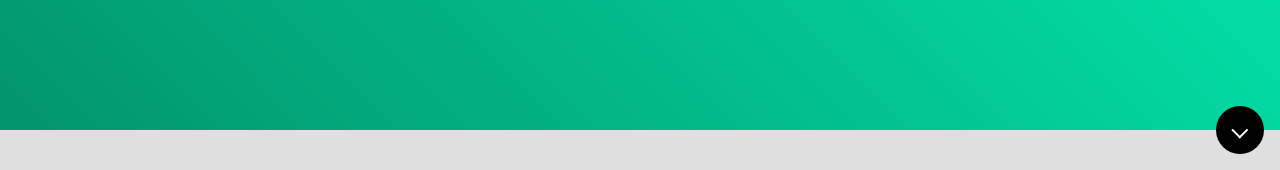
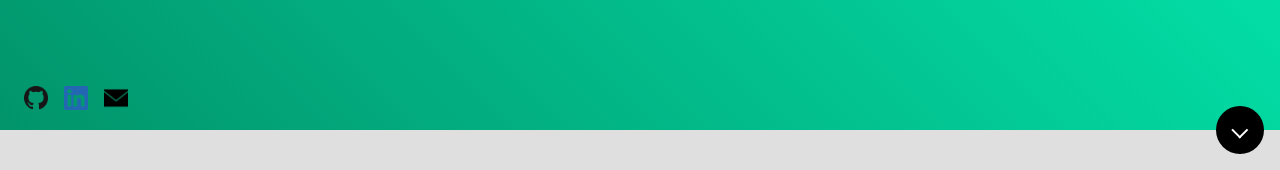
Before and after one commit to lpatino10/patino-dev, a React (Create React App) app: page / in a window 1280 px wide. Shown: the part 630-800 px from the top of the page. Built offline with nearby package versions, Linux system fonts and the light colour scheme.

Commit message:
Add sticky header with links

```diff
--- a/src/components/App/App.js
+++ b/src/components/App/App.js
@@ -1,8 +1,7 @@
 import React, { useLayoutEffect, useRef, useState } from 'react';
 
 import { Header } from '../Header/Header';
-import { Experience } from '../Experience/Experience'
-import { Footer } from '../Footer/Footer'
+import { Experience } from '../Experience/Experience';
 import { ScrollButton } from '../ScrollButton/ScrollButton';
 import './App.scss';
 
@@ -40,7 +39,6 @@ const App = () => {
     <>
       <Header ref={header} />
       <Experience ref={experience} />
-      <Footer/>
       <ScrollButton
         elementToScrollTo={scrollToTop ? header : experience}
         onClick={() => {
--- a/src/components/Footer/Footer.js
+++ b/src/components/ContactLinks/ContactLinks.js
@@ -4,18 +4,18 @@ import linkedInIcon from '../../images/linkedin.png';
 import emailIcon from '../../images/email.png';
 import githubIcon from '../../images/github.png';
 
-import './Footer.scss';
+import './ContactLinks.scss';
 
-export const Footer = () => (
-  <div className="footer">
+export const ContactLinks = () => (
+  <div className="container">
     <a href="https://github.com/lpatino10">
-      <img src={githubIcon} className="footer__link" alt="GitHub profile" />
+      <img src={githubIcon} className="container__link" alt="GitHub profile" />
     </a>
     <a href="https://www.linkedin.com/in/logan-patino/">
-      <img src={linkedInIcon} className="footer__link" alt="LinkedIn profile" />
+      <img src={linkedInIcon} className="container__link" alt="LinkedIn profile" />
     </a>
     <a href="mailto:loganpatino10@gmail.com">
-      <img src={emailIcon} className="footer__link" alt="email" />
+      <img src={emailIcon} className="container__link" alt="email" />
     </a>
   </div>
 );
--- /dev/null
+++ b/src/components/ContactLinks/ContactLinks.scss
@@ -0,0 +1,14 @@
+.container {
+  bottom: 0;
+  display: flex;
+  justify-content: center;
+  left: 0;
+  padding: 1rem;
+  position: absolute;
+
+  &__link {
+    height: 1.5rem;
+    padding: 0 .5rem 0 .5rem;
+    width: 1.5rem;
+  }
+}
--- a/src/components/Footer/Footer.scss
+++ /dev/null
@@ -1,15 +0,0 @@
-.footer {
-  right: 100%;
-  display: flex;
-  justify-content: center;
-  padding-bottom: 1rem;
-  padding-top: 3rem;
-  position: absolute;
-  width: 100%;
-
-  &__link {
-    height: 36px;
-    padding: 0 .5rem 0 .5rem;
-    width: 36px;
-  }
-}
--- a/src/components/Header/Header.js
+++ b/src/components/Header/Header.js
@@ -1,12 +1,14 @@
 import React from 'react';
 
-import { AboutMe } from '../AboutMe/AboutMe'
+import { AboutMe } from '../AboutMe/AboutMe';
+import { ContactLinks } from '../ContactLinks/ContactLinks';
 import './Header.scss';
 
 export const Header = React.forwardRef((_, ref) => {
   return (
     <section className="header" ref={ref}>
       <AboutMe/>
+      <ContactLinks />
     </section>
   );
 });
--- a/src/components/Header/Header.scss
+++ b/src/components/Header/Header.scss
@@ -4,4 +4,6 @@
   display: flex;
   height: 95vh;
   justify-content: center;
+  position: sticky;
+  top: calc(-95vh + 4rem);
 }
```
